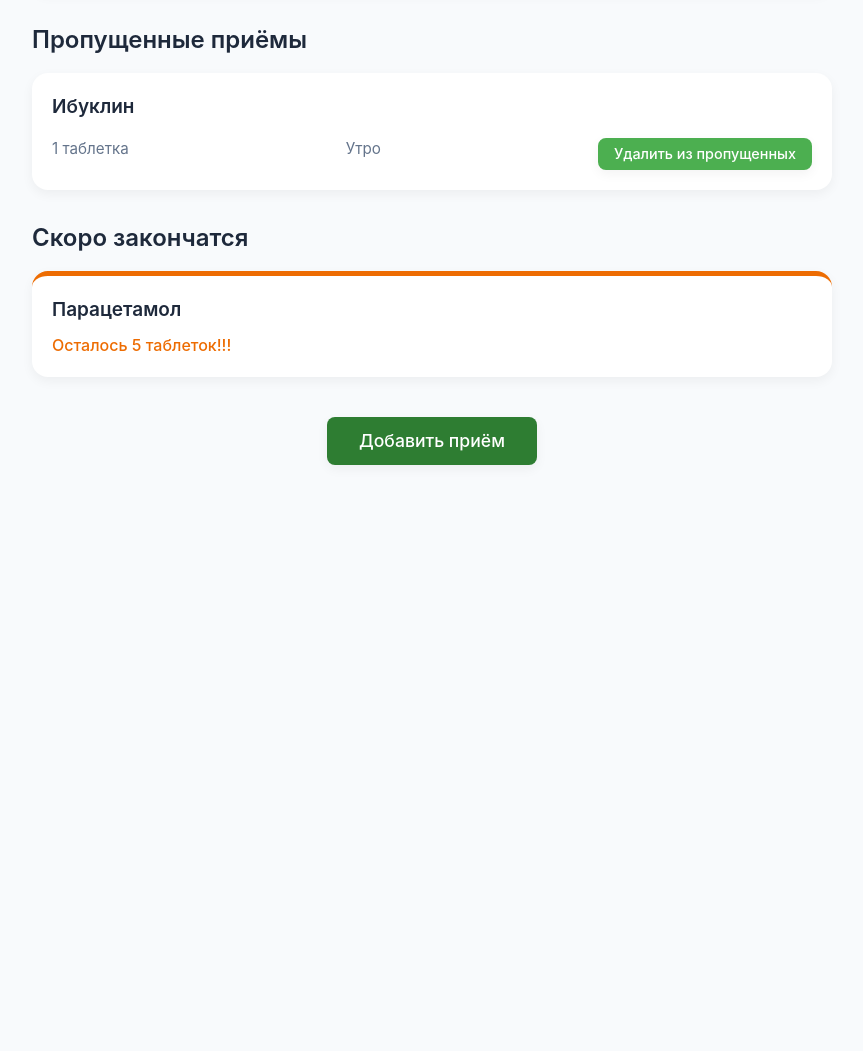
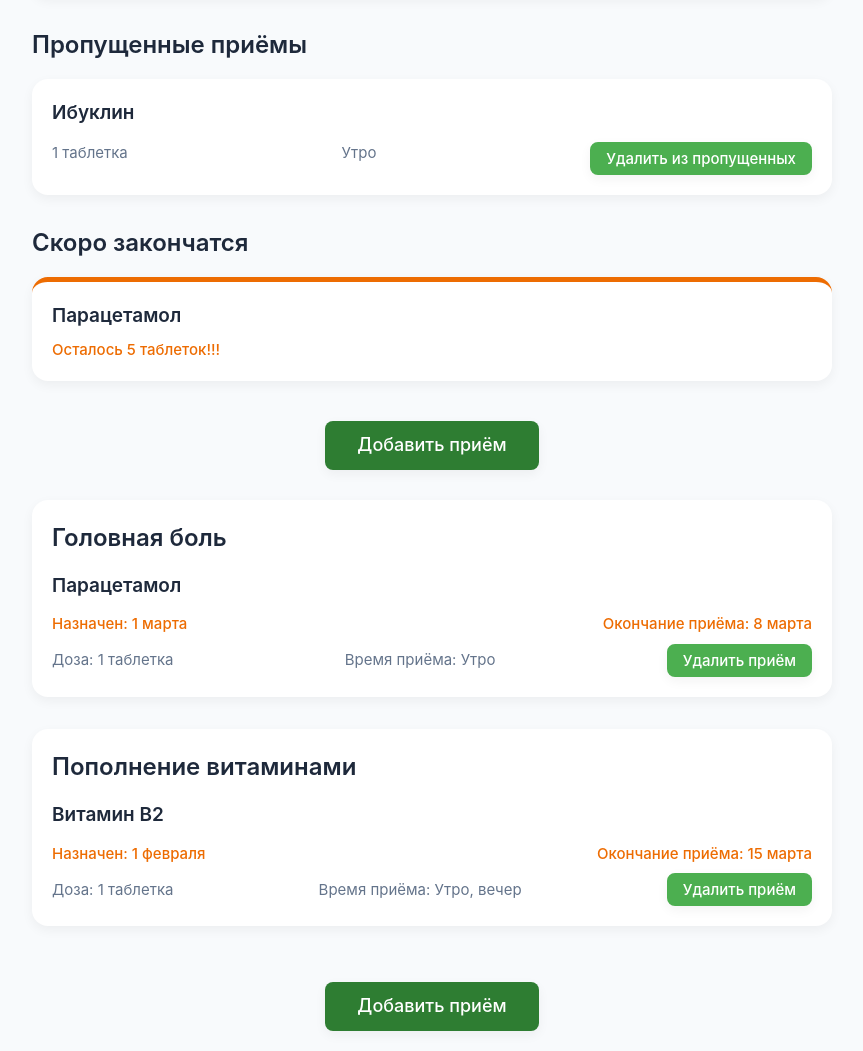
Before and after one commit to AlinaLukyanova25/med-tracker, a website: page index.html in a window 1280 px wide. Shown: the part 406-1457 px from the top of the page, without its empty margins (208-1071 px from the left). Before the commit the page ends 891 px from the top, so only its background shows below. Drawn offline with Linux system fonts and the light colour scheme.

Commit message:
Изменения в HTML и SCSS

```diff
--- a/index.html
+++ b/index.html
@@ -54,7 +54,39 @@
                     <p class="stock-list__stock">Осталось 5 таблеток!!!</p>
                 </li>
             </ul>
-            <button class="main-page__button">Добавить приём</button>
+            <button class="add-button main-page__button">Добавить приём</button>
+        </section>
+        <section class="active">
+            <h2 hidden>Активные</h2>
+            <ul class="active__list">
+                <li class="active__card">
+                    <h3 class="list-title">Головная боль</h3>
+                    <h4 class="item-title">Парацетамол</h4>
+                    <p class="active__date">
+                        <span class="active__date--start">Назначен: 1 марта</span>
+                        <span class="active__date--end">Окончание приёма: 8 марта</span>
+                    </p>
+                    <div class="active__card-bottom">
+                        <p class="active__dosage">Доза: <span>1 таблетка</span></p>
+                        <p class="active__time">Время приёма: <span>Утро</span></p>
+                        <button class="item-button active__card-delete">Удалить приём</button>
+                    </div>
+                </li>
+                <li class="active__card">
+                    <h3 class="list-title">Пополнение витаминами</h3>
+                    <h4 class="item-title">Витамин В2</h4>
+                    <p class="active__date">
+                        <span class="active__date--start">Назначен: 1 февраля</span>
+                        <span class="active__date--end">Окончание приёма: 15 марта</span>
+                    </p>
+                    <div class="active__card-bottom">
+                        <p class="active__dosage">Доза: <span>1 таблетка</span></p>
+                        <p class="active__time">Время приёма: <span>Утро, вечер</span></p>
+                        <button class="item-button active__card-delete">Удалить приём</button>
+                    </div>
+                </li>
+            </ul>
+            <button class="add-button active__button">Добавить приём</button>
         </section>
     </main>
 </body>
--- a/src/scss/abstracts/_mixins.scss
+++ b/src/scss/abstracts/_mixins.scss
@@ -4,8 +4,8 @@
     background-color: $color-white;
     border-radius: $border-radius;
     box-shadow: $box-shadow;
-    padding: 20px;
-    margin-bottom: 15px;
+    padding: $space20;
+    margin-bottom: $space16;
     display: flex;
     flex-wrap: wrap;
     align-items: center;
@@ -22,7 +22,7 @@
     &__dosage,
     &__time {
         color: $color-text-light;
-        font-size: 0.95rem;
-        margin: 5px 0;
+        font-size: $font-size15;
+        margin: $space5 0;
     }
 }
--- a/src/scss/abstracts/_variables.scss
+++ b/src/scss/abstracts/_variables.scss
@@ -11,4 +11,10 @@ $border-radius-small: 8px;
 $box-shadow: 0 4px 12px rgba(0, 0, 0, 0.05);
 $box-shadow-hover: 0 8px 20px rgba(0, 0, 0, 0.1);
 $space30: 30px;
+$space20: 20px;
+$space16: 16px;
+$space8: 8px;
+$space5: 5px;
+$font-size18: 18px;
+$font-size15: 15px;
 $transition: 0.2s ease;
--- a/src/scss/base/_base.scss
+++ b/src/scss/base/_base.scss
@@ -18,15 +18,16 @@ body {
   font-family: $font-family;
   background-color: $color-background;
   color: $color-text;
+  font-size: $font-size15;
   line-height: 1.5;
-  padding: 20px;
+  padding: $space20;
 }
 
 .list-title {
   font-size: 24px;
   font-weight: 600;
   color: $color-text;
-  margin: 30px 0 15px;
+  margin: $space30 0 $space16;
 
   &:first-of-type {
     margin-top: 0;
@@ -37,7 +38,7 @@ body {
   font-size: 19px;
   font-weight: 600;
   color: $color-text;
-  margin-bottom: 6px;
+  margin-bottom: $space5;
 }
 
 .item-button {
@@ -45,8 +46,8 @@ body {
   color: $color-white;
   border: none;
   border-radius: $border-radius-small;
-  padding: 8px 16px;
-  font-size: 0.9rem;
+  padding: $space8 $space16;
+  font-size: $font-size15;
   font-weight: 500;
   cursor: pointer;
   transition: $transition;
@@ -57,3 +58,23 @@ body {
     box-shadow: $box-shadow-hover;
   }
 }
+
+.add-button {
+  display: block;
+  width: fit-content;
+  margin: 40px auto 0;
+  padding: 14px 32px;
+  font-size: $font-size18;
+  font-weight: 500;
+  cursor: pointer;
+  background-color: $color-primary;
+  color: $color-white;
+  border: none;
+  border-radius: $border-radius-small;
+  box-shadow: $box-shadow;
+  transition: $transition;
+
+  &:hover {
+      background-color: lighten($color-primary, 10%);
+  }
+}
--- /dev/null
+++ b/src/scss/entities/_active.scss
@@ -0,0 +1,41 @@
+@import '../abstracts/variables';
+@import '../abstracts/mixins';
+
+.active {
+    max-width: 800px;
+    margin: 0 auto;
+
+    &__list {
+        display: flex;
+        flex-direction: column;
+        gap: $space16;
+    }
+
+    &__card {
+        @include section-list-item;
+        flex-direction: column;
+        align-items: start;
+
+        &:hover {
+            box-shadow: $box-shadow-hover;
+        }
+    }
+
+    &__date {
+        width: 100%;
+        display: flex;
+        justify-content: space-between;
+        color: $color-warning;
+        margin: $space8 0;
+        font-weight: 500;
+    }
+
+    &__card-bottom {
+        width: 100%;
+        display: flex;
+        align-items: center;
+        justify-content: space-between;
+    }
+
+    @include time-and-dosage-style;
+}
--- a/src/scss/entities/_header.scss
+++ b/src/scss/entities/_header.scss
@@ -6,7 +6,7 @@
     border-radius: $border-radius;
     box-shadow: $box-shadow;
     padding: 12px 24px;
-    margin-bottom: 30px;
+    margin-bottom: $space30;
 
     &__nav {
         display: flex;
@@ -20,8 +20,9 @@
 
     &__link {
         color: $color-text;
-        font-weight: 500;
-        padding: 8px 0;
+        font-weight: 600;
+        font-size: $font-size18;
+        padding: $space8 0;
         border-bottom: 2px solid transparent;
         transition: $transition;
 
--- a/src/scss/entities/_main-page.scss
+++ b/src/scss/entities/_main-page.scss
@@ -4,24 +4,5 @@
 .main-page {
     max-width: 800px;
     margin: 0 auto;
-
-    &__button {
-        display: block;
-        width: fit-content;
-        margin: 40px auto 0;
-        padding: 14px 32px;
-        font-size: 1.1rem;
-        font-weight: 500;
-        cursor: pointer;
-        background-color: $color-primary;
-        color: $color-white;
-        border: none;
-        border-radius: $border-radius-small;
-        box-shadow: $box-shadow;
-        transition: $transition;
-
-        &:hover {
-            background-color: lighten($color-primary, 10%);
-        }
-    }
+    padding-bottom: $space30;
 }
--- a/src/scss/entities/_reception.scss
+++ b/src/scss/entities/_reception.scss
@@ -3,7 +3,7 @@
 
 .reception-list {
     padding: 0;
-    margin: 0 0 20px;
+    margin: 0 0 $space20;
 
     &__item {
         @include section-list-item;
@@ -25,9 +25,9 @@
     &__stock {
         display: inline-block;
         background-color: $color-background;
-        padding: 4px 10px;
+        padding: $space5 10px;
         border-radius: 20px;
-        font-size: 0.85rem;
+        font-size: $font-size15;
         color: $color-text-light;
     }
 }
--- a/src/scss/entities/_stock-list.scss
+++ b/src/scss/entities/_stock-list.scss
@@ -8,9 +8,9 @@
         background-color: $color-white;
         border-radius: $border-radius;
         box-shadow: $box-shadow;
-        padding: 20px;
-        margin-bottom: 15px;
-        border-top: 5px solid $color-warning;
+        padding: $space20;
+        margin-bottom: $space16;
+        border-top: $space5 solid $color-warning;
     }
 
     @include flex-bassis-title;
@@ -18,6 +18,6 @@
     &__stock {
         color: $color-warning;
         font-weight: 500;
-        margin-top: 8px;
+        margin-top: $space8;
     }
 }
--- a/src/scss/main.scss
+++ b/src/scss/main.scss
@@ -5,3 +5,4 @@
 @use 'entities/reception';
 @use 'entities/missed';
 @use 'entities/stock-list';
+@use 'entities/active';
```
Also changed, not shown: dist/css/main.css, 1 other file.
